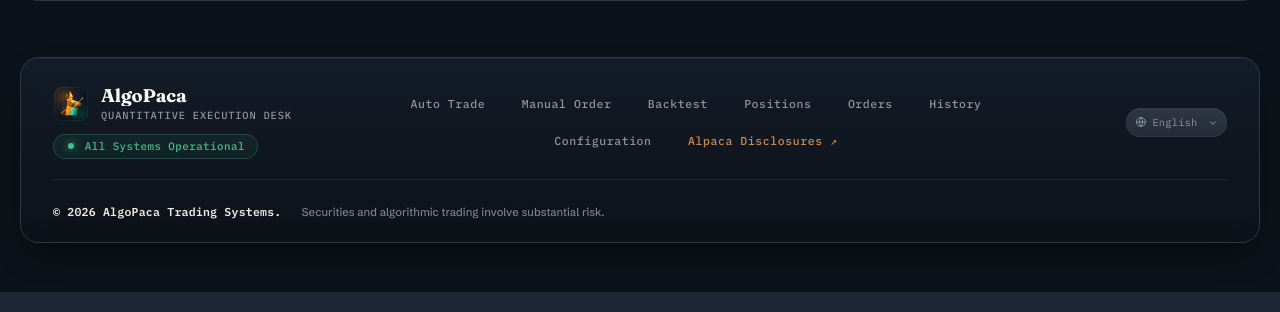
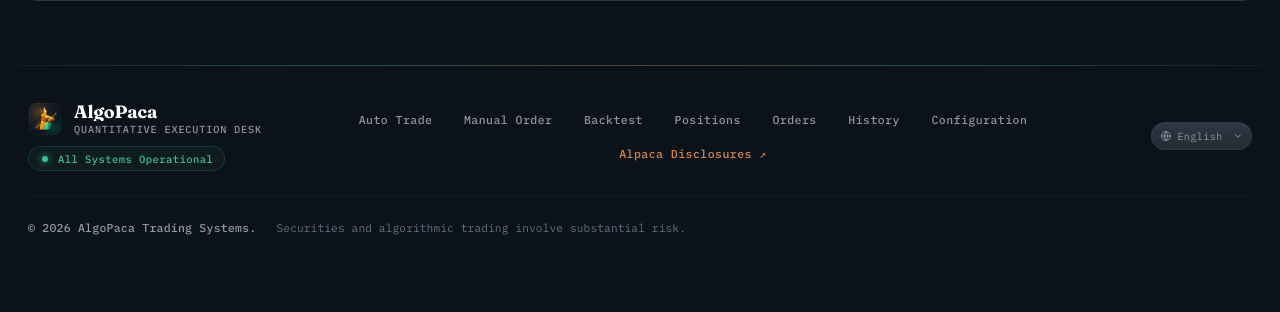
Before and after one commit to mdjwel/algopaca, a FastAPI app: page /orders in a window 1280 px wide. Shown: the part 802-1114 px from the top of the page. Run offline with FastAPI, Linux system fonts and the light colour scheme; some libraries are stand-ins or nearby versions.

Commit message:
Readme updated

```diff
--- a/web/static/css/common.css
+++ b/web/static/css/common.css
@@ -3415,22 +3415,39 @@ body.is-live-env .masthead h1 {
    ========================================================================== */
 
 .desk-footer {
-  margin-top: 3.5rem;
-  padding: 1.75rem 2rem 1.35rem;
-  background: linear-gradient(180deg, rgba(22, 31, 44, 0.75) 0%, rgba(12, 18, 25, 0.9) 100%);
-  border: 1px solid var(--line);
-  border-radius: var(--radius-lg);
-  box-shadow:
-    inset 0 1px 0 rgba(255, 255, 255, 0.05),
-    0 16px 36px -16px rgba(0, 0, 0, 0.65);
-  backdrop-filter: blur(12px);
-  -webkit-backdrop-filter: blur(12px);
+  margin-top: 4rem;
+  padding: 2.25rem 0.5rem 1.75rem;
+  background: transparent;
+  border: none;
+  border-top: 1px solid var(--line-soft);
+  border-radius: 0;
+  box-shadow: none;
+  backdrop-filter: none;
+  -webkit-backdrop-filter: none;
   display: flex;
   flex-direction: column;
-  gap: 1.25rem;
+  gap: 1.5rem;
   position: relative;
   z-index: 10;
   animation: rise 0.7s ease both;
+}
+
+.desk-footer::before {
+  content: "";
+  position: absolute;
+  top: -1px;
+  left: 0;
+  right: 0;
+  height: 1px;
+  background: linear-gradient(
+    90deg,
+    transparent 0%,
+    rgba(63, 191, 143, 0.3) 25%,
+    rgba(212, 137, 76, 0.35) 50%,
+    rgba(63, 191, 143, 0.3) 75%,
+    transparent 100%
+  );
+  pointer-events: none;
 }
 
 .desk-footer-inner {
@@ -3439,37 +3456,44 @@ body.is-live-env .masthead h1 {
   justify-content: space-between;
   gap: 1.5rem 2.5rem;
   flex-wrap: wrap;
-  padding-bottom: 1.25rem;
-  border-bottom: 1px solid var(--line-soft);
+  padding-bottom: 1.5rem;
+  border-bottom: 1px solid rgba(255, 255, 255, 0.04);
 }
 
 .desk-footer-brand-wrap {
   display: flex;
   flex-direction: column;
-  gap: 0.75rem;
-  min-width: 15rem;
+  gap: 0.65rem;
+  min-width: 14rem;
 }
 
 .desk-footer-brand {
   display: flex;
   align-items: center;
   gap: 0.75rem;
+  text-decoration: none;
+  color: inherit;
 }
 
 .desk-footer-logo-icon {
   display: inline-flex;
   align-items: center;
   justify-content: center;
-  width: 36px;
-  height: 36px;
-  border-radius: 10px;
+  width: 34px;
+  height: 34px;
+  border-radius: 9px;
   flex-shrink: 0;
   overflow: hidden;
+  transition: transform 0.25s cubic-bezier(0.2, 0.8, 0.2, 1);
+}
+
+.desk-footer-brand:hover .desk-footer-logo-icon {
+  transform: scale(1.06);
 }
 
 .desk-footer-mark-img {
-  width: 36px;
-  height: 36px;
+  width: 34px;
+  height: 34px;
   display: block;
 }
 
@@ -3481,18 +3505,18 @@ body.is-live-env .masthead h1 {
 
 .desk-footer-logo {
   font-family: var(--display);
-  font-size: 1.15rem;
+  font-size: 1.12rem;
   font-weight: 700;
   letter-spacing: -0.01em;
   line-height: 1.1;
-  background: linear-gradient(135deg, #ffffff 40%, #dcd3c7 100%);
+  background: linear-gradient(135deg, #ffffff 40%, #e2dcd2 100%);
   -webkit-background-clip: text;
   -webkit-text-fill-color: transparent;
 }
 
 .desk-footer-tagline {
   font-family: var(--mono);
-  font-size: 0.65rem;
+  font-size: 0.64rem;
   font-weight: 500;
   letter-spacing: 0.08em;
   text-transform: uppercase;
@@ -3503,12 +3527,18 @@ body.is-live-env .masthead h1 {
 .desk-footer-status {
   display: inline-flex;
   align-items: center;
-  gap: 0.55rem;
-  padding: 0.3rem 0.75rem;
+  gap: 0.5rem;
+  padding: 0.26rem 0.68rem;
   border-radius: 999px;
-  background: rgba(63, 191, 143, 0.08);
-  border: 1px solid rgba(63, 191, 143, 0.25);
+  background: rgba(63, 191, 143, 0.06);
+  border: 1px solid rgba(63, 191, 143, 0.18);
   width: fit-content;
+  transition: background 0.2s ease, border-color 0.2s ease;
+}
+
+.desk-footer-status:hover {
+  background: rgba(63, 191, 143, 0.1);
+  border-color: rgba(63, 191, 143, 0.3);
 }
 
 .status-beacon-green {
@@ -3555,7 +3585,7 @@ body.is-live-env .masthead h1 {
 
 .desk-footer-status-text {
   font-family: var(--mono);
-  font-size: 0.68rem;
+  font-size: 0.66rem;
   font-weight: 500;
   letter-spacing: 0.04em;
   color: var(--buy);
@@ -3566,7 +3596,7 @@ body.is-live-env .masthead h1 {
   display: flex;
   align-items: center;
   flex-wrap: wrap;
-  gap: 0.45rem 0.85rem;
+  gap: 0.35rem 0.65rem;
   justify-content: center;
   flex: 1 1 24rem;
 }
@@ -3578,10 +3608,10 @@ body.is-live-env .masthead h1 {
   font-family: var(--mono);
   font-size: 0.72rem;
   font-weight: 500;
-  letter-spacing: 0.05em;
+  letter-spacing: 0.04em;
   color: var(--muted);
   text-decoration: none;
-  padding: 0.4rem 0.65rem;
+  padding: 0.35rem 0.6rem;
   border-radius: var(--radius-sm);
   border: 1px solid transparent;
   transition: color 0.2s ease, background 0.2s ease, border-color 0.2s ease;
@@ -3590,8 +3620,8 @@ body.is-live-env .masthead h1 {
 
 .desk-footer-link:hover {
   color: var(--text);
-  background: rgba(255, 255, 255, 0.045);
-  border-color: rgba(255, 255, 255, 0.06);
+  background: rgba(255, 255, 255, 0.04);
+  border-color: rgba(255, 255, 255, 0.08);
 }
 
 .desk-footer-link.ext-link {
@@ -3600,8 +3630,8 @@ body.is-live-env .masthead h1 {
 
 .desk-footer-link.ext-link:hover {
   color: #e59f63;
-  background: rgba(212, 137, 76, 0.09);
-  border-color: rgba(212, 137, 76, 0.2);
+  background: rgba(212, 137, 76, 0.08);
+  border-color: rgba(212, 137, 76, 0.25);
 }
 
 .desk-footer-right {
@@ -3617,7 +3647,6 @@ body.is-live-env .masthead h1 {
   justify-content: space-between;
   gap: 1rem 1.5rem;
   flex-wrap: wrap;
-  padding-top: 0.25rem;
 }
 
 .desk-footer-copy {
@@ -3632,14 +3661,16 @@ body.is-live-env .masthead h1 {
 
 .desk-footer-copy-symbol {
   font-family: var(--mono);
-  font-weight: 600;
-  color: var(--text);
+  font-weight: 500;
+  color: #8c9ba8;
   letter-spacing: 0.02em;
 }
 
 .desk-footer-disclaimer {
-  color: #7b8593;
+  color: #637282;
   font-size: 0.7rem;
+  font-family: var(--mono);
+  letter-spacing: 0.01em;
 }
 
 @media (max-width: 1024px) {
@@ -3661,19 +3692,19 @@ body.is-live-env .masthead h1 {
 
 @media (max-width: 640px) {
   .desk-footer {
-    padding: 1.25rem 1.2rem 1.1rem;
-    margin-top: 2.5rem;
+    padding: 1.75rem 0.25rem 1.25rem;
+    margin-top: 3rem;
   }
   .desk-footer-links {
-    gap: 0.35rem 0.5rem;
+    gap: 0.3rem 0.45rem;
   }
   .desk-footer-link {
     font-size: 0.68rem;
-    padding: 0.35rem 0.5rem;
+    padding: 0.3rem 0.45rem;
   }
   .desk-footer-bottom {
     flex-direction: column;
     align-items: flex-start;
-    gap: 0.65rem;
-  }
-}
+    gap: 0.5rem;
+  }
+}
```
Also changed, not shown: README.md, 1 other file.
